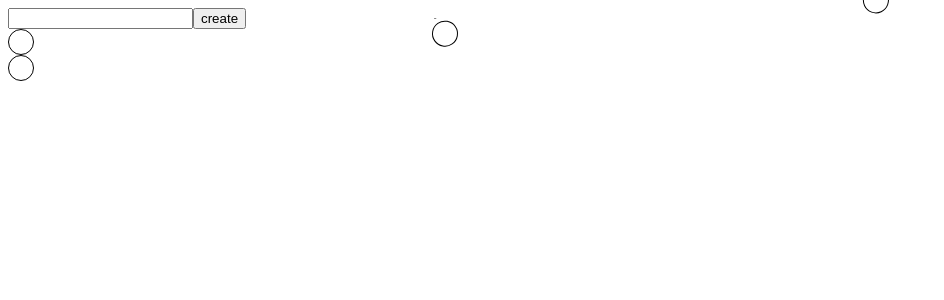
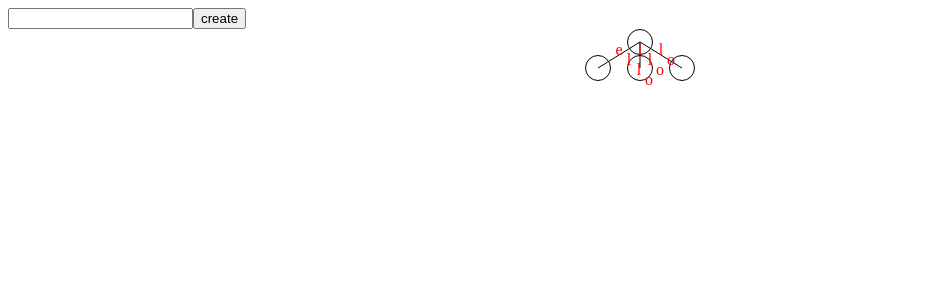
Before and after one commit to neet-007/Data-Structures-To-React-Apps, a React (Vite) app in the folder SuffixTree/: page / in a window 1280 px wide. Shown: the top 300 px of the page, without its empty margins (0-944 px from the left). Built offline with nearby package versions, Linux system fonts and the light colour scheme.

Commit message:
the lines and text are displayed but the height of lines is not correct

```diff
--- a/SuffixTree/src/Node.tsx
+++ b/SuffixTree/src/Node.tsx
@@ -74,11 +74,10 @@ const Node:React.FC<NodeProps> = ({node, ...props}) => {
         return childrenRef.current;
     };
     return (
-        <div style={{width:'100%', height:'100%'}} {...props}>
+        <div style={{display:'flex', flexDirection:'column', alignItems:'center'}} {...props}>
             <div style={{
                 display:'flex',
                 alignItems:'center',
-                alignSelf:'center',
                 justifyContent:'center',
                 height:'1rem',
                 width:'1rem',
@@ -92,6 +91,7 @@ const Node:React.FC<NodeProps> = ({node, ...props}) => {
             <div style={{
                 display:'flex',
                 justifyContent:'center',
+                gap:'1rem',
                 height:'100%',
                 width:'100%'
             }}>
@@ -101,14 +101,10 @@ const Node:React.FC<NodeProps> = ({node, ...props}) => {
                     };
                     return prev;
                 },[]).map((v, i) => {
-                    if (v === -1){
-                        return null
-                    };
                     return <div key={`node-${node.edgeStart}-child-${i}`}
                                 style={{
                                     height:'100%',
                                     width:'100%',
-                                    transform:`rotate(${i * 10}deg)`
                                 }}
                                 ref={(elem) => {
                                     const map = getMap();
@@ -118,7 +114,7 @@ const Node:React.FC<NodeProps> = ({node, ...props}) => {
                                         map.delete(elem)
                                     };
                                 }}>
-                                <svg style={{width:'100%', height:'100%' ,position:'absolute', left:0, top:0, pointerEvents:'none'}}>
+                                <svg style={{position:'absolute', top:0, left:0, width:'100%', height:'100%'}}>
                                     <line x1={nodeChildrenDimentions.get(v) ? nodeChildrenDimentions.get(v).x1 : 0}
                                           y1={nodeChildrenDimentions.get(v) ? nodeChildrenDimentions.get(v).y1 : 0}
                                           x2={nodeChildrenDimentions.get(v) ? nodeChildrenDimentions.get(v).x2 : 0}
@@ -128,21 +124,16 @@ const Node:React.FC<NodeProps> = ({node, ...props}) => {
                                           stroke='black'>
                                     </line>
                                     {text.slice(v, text.length).split('').map((c, idx) => (
-                                        <text
-                                        key={`node-child-${i}-char-${c}-${idx}`}
-                                        x1={nodeChildrenDimentions.get(v) ? nodeChildrenDimentions.get(v).x1 + (idx * 10) : 0}
-                                        y1={nodeChildrenDimentions.get(v) ? nodeChildrenDimentions.get(v).y1 + (idx * 10) : 0}
-                                        x2={nodeChildrenDimentions.get(v) ? nodeChildrenDimentions.get(v).x2 + (idx * 10) : 0}
-                                        y2={nodeChildrenDimentions.get(v) ? nodeChildrenDimentions.get(v).y2 + (idx * 10) : 0}
+                                        <text key={`node-${i}-child-${c}-${idx}`}
+                                        x={nodeChildrenDimentions.get(v) ? (nodeChildrenDimentions.get(v).x1 + nodeChildrenDimentions.get(v).x2) / 2+ (idx * 10) : 0}
+                                        y={nodeChildrenDimentions.get(v) ? (nodeChildrenDimentions.get(v).y1 + nodeChildrenDimentions.get(v).y2) / 2+ (idx * 10) : 0}
                                         textAnchor="middle"
                                         alignmentBaseline="middle"
+                                        style={{ fontSize: '16px', fill: 'red' }}
                                         >
-                                            <tspan>
-                                                {c}
-                                            </tspan>
+                                            <tspan>{c}</tspan>
                                         </text>
-                                    ))
-                                    }
+                                    ))}
                                 </svg>
                                 <Node node={suffixTree[v]}/>
                            </div>
```
